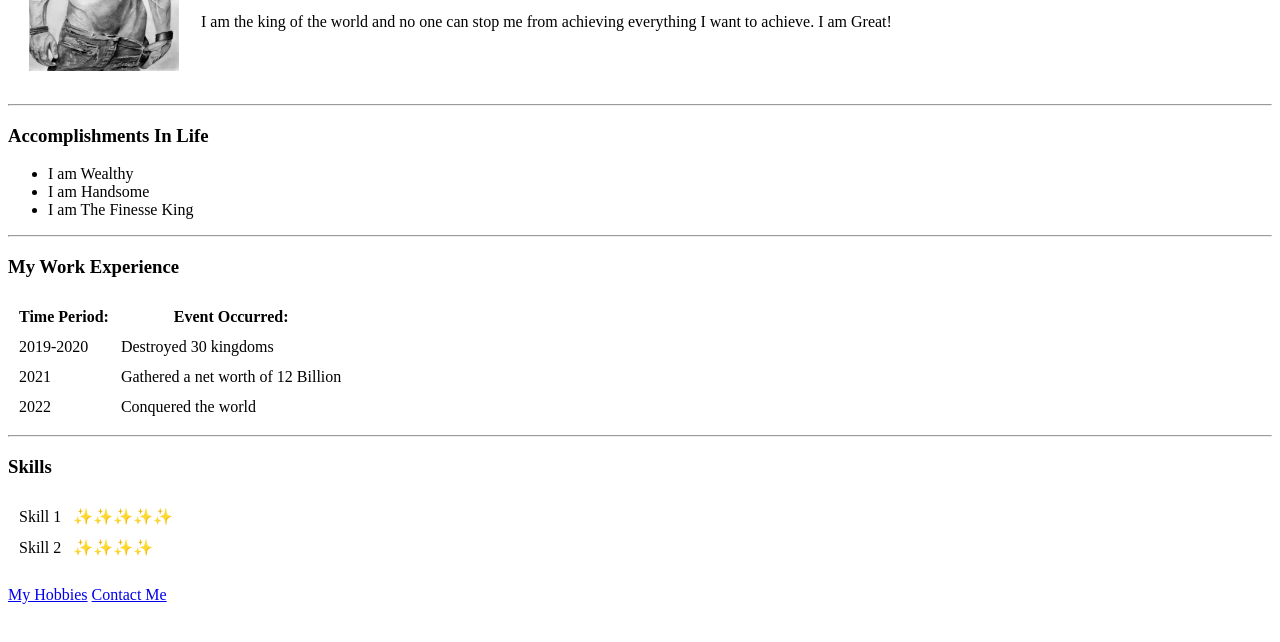
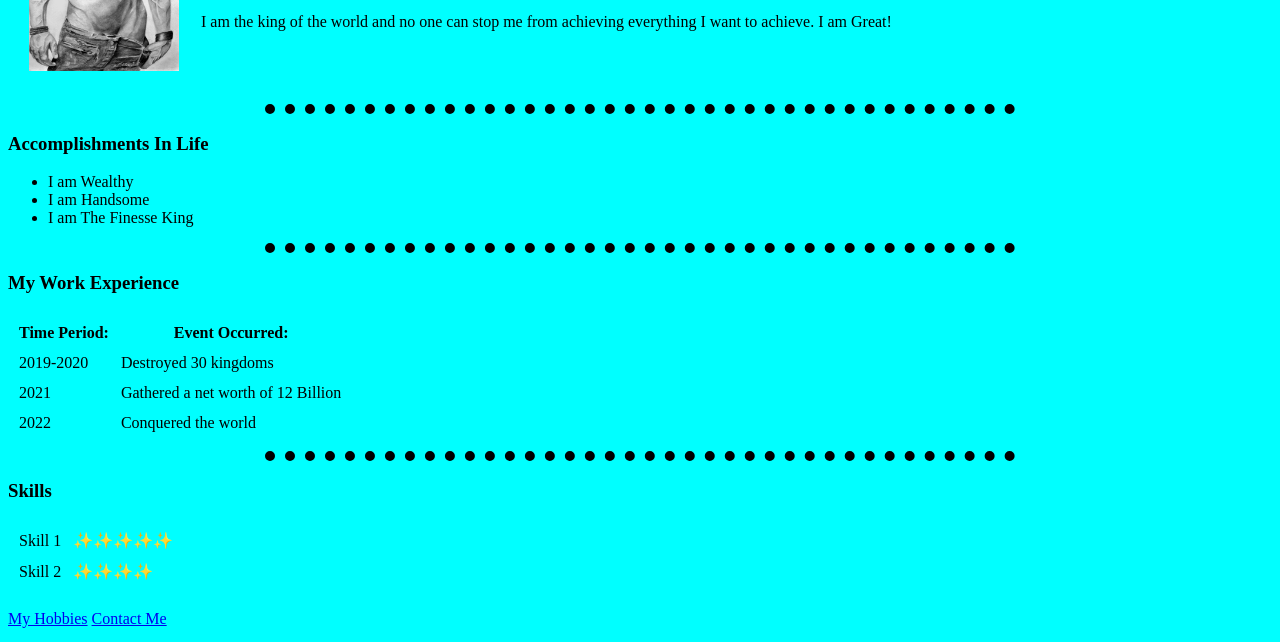
Before and after one commit to Coolscodes/cv, a plain HTML site: page index.html in a window 1280 px wide. Shown: the part 158-800 px from the top of the page. Drawn offline with Linux system fonts and the light colour scheme.

Commit message:
minor CSS

```diff
--- a/index.html
+++ b/index.html
@@ -3,6 +3,19 @@
     <head>
         <meta charset="UTF-8">
         <title>Jb's Personal Page</title>
+
+        <style>
+            body {
+                background-color:aqua;
+            }
+
+            hr {
+                border-style: dotted none none;
+                border-color: black;
+                border-width: 10px;
+                width: 750px;
+            }
+        </style>
     </head>
     <body>
         <table cellspacing="20">
```
